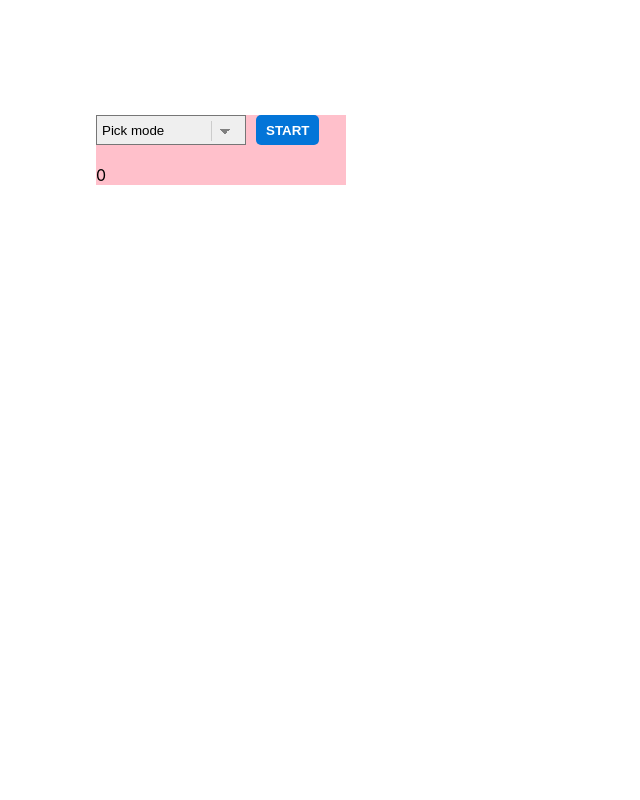
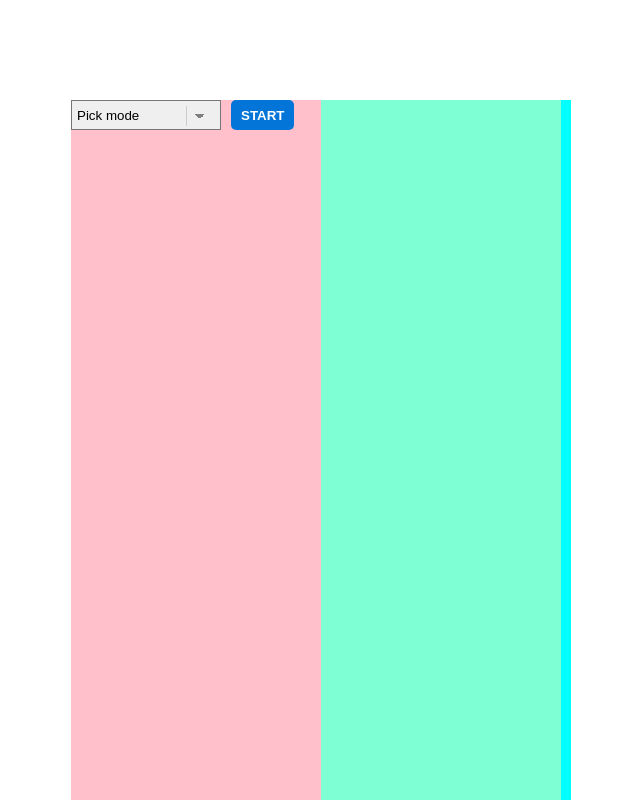
Before and after one commit to Natalka2019/square-field, a React (Create React App) app: page / in a window 1280 px wide. Shown: the whole page, without its empty margins (319-959 px from the left). Built offline with nearby package versions, Linux system fonts and the light colour scheme.

Commit message:
move event listener from cell to table

```diff
--- a/src/App.css
+++ b/src/App.css
@@ -1,9 +1,17 @@
 .App {
   display: flex;
   justify-content: center;
-  align-items: center;
 
-  height: 300px;
+  height: 100vh;
+}
+
+.mainContainer {
+  display: flex;
+
+  width: 500px;
+  margin-top: 100px;
+
+  background-color: aqua;
 }
 
 .leftContainer {
@@ -17,11 +25,14 @@
 
 .rightContainer {
   width: 200px;
+  padding: 20px;
+
+  background-color: aquamarine;
 }
 
 .selectButtonContainer {
   display: flex;
-  margin-bottom: 20px;
+  margin-bottom: 30px;
 }
 
 .selectContainer {
@@ -37,4 +48,5 @@ button {
   background-color: #0375d8;
   color: #fff;
   font-weight: 800;
+  cursor: pointer;
 }
--- a/src/App.tsx
+++ b/src/App.tsx
@@ -24,6 +24,7 @@ function App() {
   const [selectedCells, setSelectedCells] = useState<ICell[]>([]);
 
   let selectedId: any = useRef("");
+  let play: any = useRef(false);
 
   useEffect(() => {
     setSizeOptions(numberOfSquares);
@@ -31,9 +32,22 @@ function App() {
 
   const handleSizeChange = (e: React.ChangeEvent<HTMLSelectElement>) => {
     setSize(+e.target.value);
+    selectedId.current = "";
+    setSelectedCells([]);
+    play.current = false;
+  };
+
+  const onStartClick = () => {
+    selectedId.current = "";
+    setSelectedCells([]);
+    play.current = true;
   };
 
   const onHover = (cell: ICell) => {
+    if (play.current === false) {
+      return;
+    }
+
     if (!cell.selected && cell.id !== selectedId.current) {
       const updatedSelection = [...selectedCells, cell];
 
@@ -49,8 +63,13 @@ function App() {
     }
   };
 
+  const onLeaveField = () => {
+    selectedId.current = "";
+  };
+
   return (
     <div className="App">
+      <main className="mainContainer">
         <div className="leftContainer">
           <div className="selectButtonContainer">
             <div className="selectContainer">
@@ -59,14 +78,15 @@ function App() {
                 handleOptionChange={handleSizeChange}
               />
             </div>
-          <button>START</button>
+            <button onClick={onStartClick}>START</button>
           </div>
           <div className="fieldContainer">
             <Field
               size={size}
               onCellHover={onHover}
               selectedCells={selectedCells}
-            //onCellLeave={onCellLeave}
+              onLeaveField={onLeaveField}
+              play={play.current}
             />
           </div>
         </div>
@@ -81,6 +101,7 @@ function App() {
             </ul>
           )}
         </div>
+      </main>
     </div>
   );
 }
--- a/src/components/field/index.tsx
+++ b/src/components/field/index.tsx
@@ -6,9 +6,17 @@ interface IProps {
   size: number;
   selectedCells: ICell[];
   onCellHover: (cell: ICell) => void;
+  onLeaveField: () => void;
+  play: boolean;
 }
 
-const Field: React.FC<IProps> = ({ size, selectedCells, onCellHover }) => {
+const Field: React.FC<IProps> = ({
+  size,
+  selectedCells,
+  onCellHover,
+  onLeaveField,
+  play,
+}) => {
   const columns = Array.from({ length: 5 }).fill(" ");
   const rows = Array.from({ length: size / 5 }).fill(" ");
 
@@ -16,10 +24,30 @@ const Field: React.FC<IProps> = ({ size, selectedCells, onCellHover }) => {
     return selectedCells.find((cell) => cell.id === id) ? true : false;
   };
 
+  const onMouseOver = (e: any) => {
+    const id = JSON.stringify({
+      row: e.target.closest("tr").rowIndex + 1,
+      column: e.target.cellIndex + 1,
+    });
+
+    const cell = {
+      row: e.target.closest("tr").rowIndex + 1,
+      column: e.target.cellIndex + 1,
+      id,
+      selected: isSelected(id),
+    };
+
+    onCellHover(cell);
+  };
+
   return (
     <div className={styles.fieldContainer}>
-      {size && (
-        <table>
+      {size > 0 && (
+        <table
+          onMouseOut={onLeaveField}
+          onMouseOver={(e) => onMouseOver(e)}
+          className={play ? styles.activeTable : ""}
+        >
           <tbody>
             {rows.map((_, rowIndex) => (
               <tr key={uuidv4()}>
@@ -29,18 +57,10 @@ const Field: React.FC<IProps> = ({ size, selectedCells, onCellHover }) => {
                     column: columnIndex + 1,
                   });
 
-                  const cell = {
-                    row: rowIndex + 1,
-                    column: columnIndex + 1,
-                    id,
-                    selected: isSelected(id),
-                  };
-
                   return (
                     <td
                       key={id}
                       className={isSelected(id) ? styles.selectedCell : ""}
-                      onMouseEnter={() => onCellHover(cell)}
                     ></td>
                   );
                 })}
--- a/src/components/field/styles.module.css
+++ b/src/components/field/styles.module.css
@@ -1,5 +1,9 @@
 table {
   border-collapse: collapse;
+}
+
+.activeTable {
+  cursor: pointer;
 }
 
 td {
```
Lines whose indentation alone changed are shown as unchanged.
